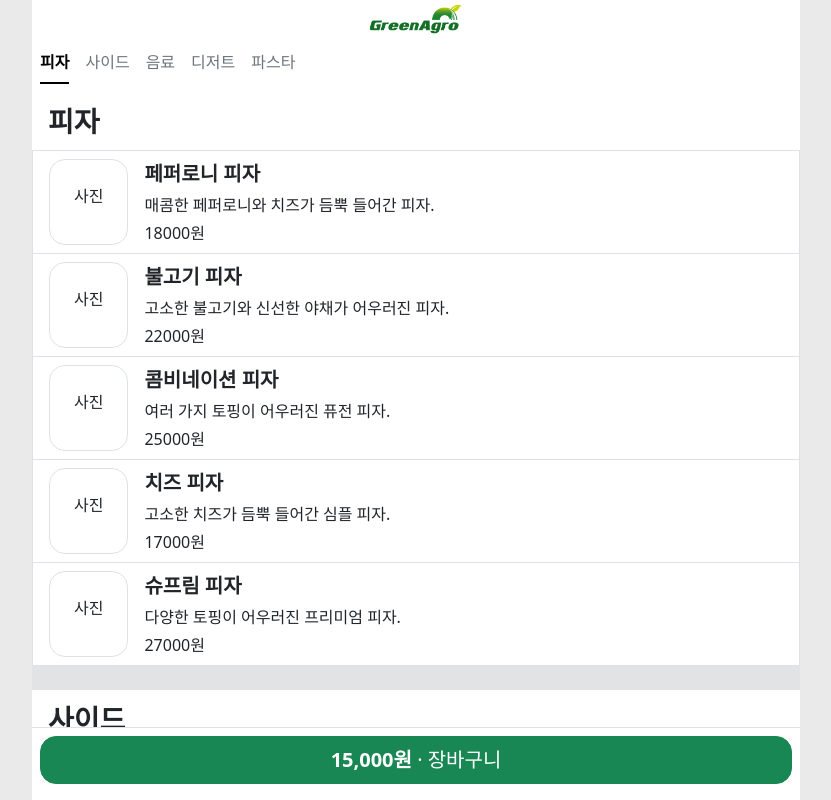
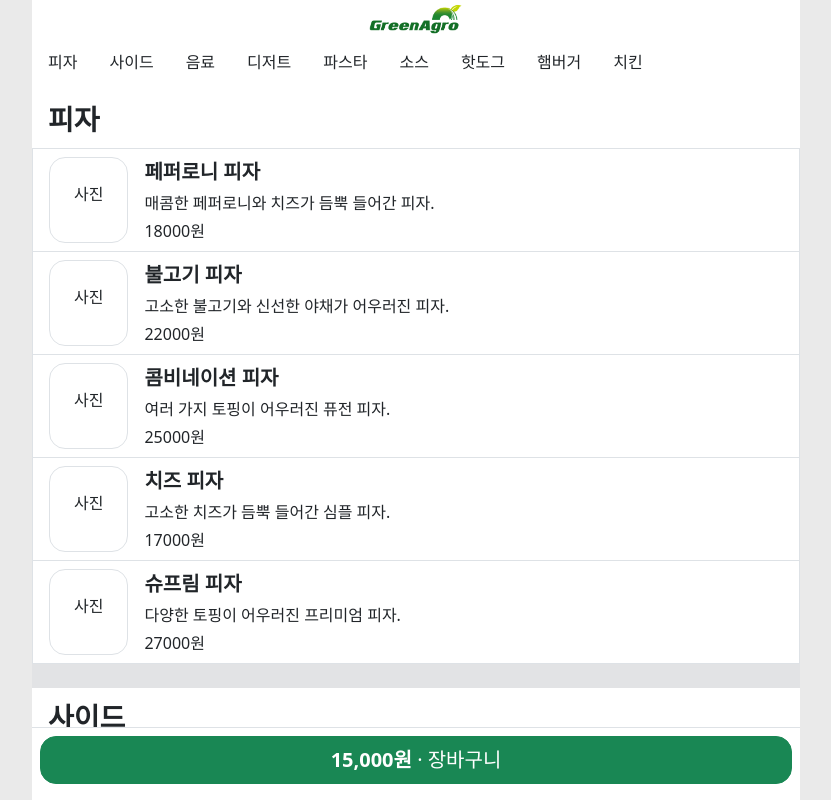
Before and after one commit to jihyuuk/Mojong-V2-Client, a React (Create React App) app: page / in a window 1280 px wide. Shown: the whole page, without its empty margins (224-1055 px from the left). Built offline with nearby package versions, Linux system fonts and the light colour scheme.

Commit message:
#3 Refactor : 카테고리 기존 <Nav> 태그에서 <Stack> 태그로 변경함

```diff
--- a/src/pages/MainPage.js
+++ b/src/pages/MainPage.js
@@ -1,4 +1,4 @@
-import { Button, ListGroup, Nav } from 'react-bootstrap';
+import { Button, ListGroup, Nav, Stack } from 'react-bootstrap';
 import React from 'react';
 import menu from "./dummyData.json";
 
@@ -16,18 +16,15 @@ function MainPage() {
                     <img src="/로고2.png" alt="그린아그로 로고" style={{ maxWidth: "100px" }} />
                 </div>
 
-                {/* 카테고리 */}
-                <div className='overflow-auto p-2'>
-                <Nav variant="underline" className="d-flex flex-nowrap text-nowrap" defaultActiveKey="link-0">
+                {/* 카테고리 탭 */}
+                <Stack direction="horizontal" gap={3} className='overflow-x-auto text-nowrap p-2'>
                     {menu.categories.map((category, index) => {
-                        return(
-                                <Nav.Item key={index}>
-                                    <Nav.Link className='custom-nav-link' eventKey={`link-${index}`}>{category.categoryName}</Nav.Link>
-                                </Nav.Item>
+                        return (
+                            <div className="p-2">{category.categoryName}</div>
                         );
                     })}
-                    </Nav>
-                </div>
+                </Stack>
+
             </div>
 
             {/* 콘텐츠 */}
@@ -43,7 +40,7 @@ function MainPage() {
                             {category.items.map((item) => {
                                 return (
                                     <ListGroup.Item className='d-flex gap-3'>
-                                        <div className='p-4 border rounded-4'>
+                                        <div className='p-4 border rounded-4 text-nowrap'>
                                             사진
                                         </div>
                                         <div>
--- a/src/pages/dummyData.json
+++ b/src/pages/dummyData.json
@@ -199,6 +199,124 @@
                     "description": "신선한 해산물이 가득한 토마토소스 파스타."
                 }
             ]
+        },
+        {
+            "categoryName": "소스",
+            "items": [
+                {
+                    "name": "갈릭 디핑 소스",
+                    "photo": "https://example.com/garlic-dip.jpg",
+                    "price": 1000,
+                    "quantity": 20,
+                    "description": "고소한 마늘 향이 풍부한 갈릭 디핑 소스."
+                },
+                {
+                    "name": "스위트 칠리 소스",
+                    "photo": "https://example.com/sweet-chili.jpg",
+                    "price": 1500,
+                    "quantity": 15,
+                    "description": "달콤하고 매콤한 스위트 칠리 소스."
+                },
+                {
+                    "name": "랜치 소스",
+                    "photo": "https://example.com/ranch.jpg",
+                    "price": 1200,
+                    "quantity": 18,
+                    "description": "부드럽고 크리미한 랜치 소스."
+                },
+                {
+                    "name": "허니 머스타드",
+                    "photo": "https://example.com/honey-mustard.jpg",
+                    "price": 1300,
+                    "quantity": 12,
+                    "description": "달콤하고 부드러운 허니 머스타드 소스."
+                },
+                {
+                    "name": "바베큐 소스",
+                    "photo": "https://example.com/bbq-sauce.jpg",
+                    "price": 1400,
+                    "quantity": 10,
+                    "description": "진한 훈연향이 가득한 바베큐 소스."
+                }
+            ]
+        },
+        {
+            "categoryName": "핫도그",
+            "items": [
+                {
+                    "name": "클래식 핫도그",
+                    "photo": "https://example.com/classic-hotdog.jpg",
+                    "price": 5000,
+                    "quantity": 10,
+                    "description": "부드러운 번과 소시지가 조화로운 핫도그."
+                },
+                {
+                    "name": "치즈 핫도그",
+                    "photo": "https://example.com/cheese-hotdog.jpg",
+                    "price": 6000,
+                    "quantity": 8,
+                    "description": "체다 치즈가 듬뿍 들어간 핫도그."
+                },
+                {
+                    "name": "칠리 핫도그",
+                    "photo": "https://example.com/chili-hotdog.jpg",
+                    "price": 6500,
+                    "quantity": 7,
+                    "description": "매콤한 칠리 소스를 곁들인 핫도그."
+                },
+                {
+                    "name": "베이컨 랩 핫도그",
+                    "photo": "https://example.com/bacon-wrapped-hotdog.jpg",
+                    "price": 7000,
+                    "quantity": 6,
+                    "description": "베이컨을 감싼 풍미 가득한 핫도그."
+                },
+                {
+                    "name": "콘도그",
+                    "photo": "https://example.com/corn-dog.jpg",
+                    "price": 5500,
+                    "quantity": 9,
+                    "description": "달콤한 옥수수 반죽으로 튀긴 콘도그."
+                }
+            ]
+        },
+        {
+            "categoryName": "햄버거",
+            "items": [
+                {
+                    "name": "불고기 버거",
+                    "photo": "https://example.com/bulgogi-burger.jpg",
+                    "price": 5500,
+                    "quantity": 10,
+                    "description": "달콤한 불고기 소스로 맛을 낸 클래식 불고기 버거."
+                },
+                {
+                    "name": "치즈 버거",
+                    "photo": "https://example.com/cheese-burger.jpg",
+                    "price": 6000,
+                    "quantity": 8,
+                    "description": "고소한 치즈가 들어간 풍미 가득한 치즈 버거."
+                }
+            ]
+        },
+        {
+            "categoryName": "치킨",
+            "items": [
+                {
+                    "name": "후라이드 치킨",
+                    "photo": "https://example.com/fried-chicken.jpg",
+                    "price": 17000,
+                    "quantity": 5,
+                    "description": "바삭하고 촉촉한 전통 후라이드 치킨."
+                },
+                {
+                    "name": "양념 치킨",
+                    "photo": "https://example.com/spicy-chicken.jpg",
+                    "price": 18000,
+                    "quantity": 5,
+                    "description": "달콤하고 매콤한 특제 소스로 버무린 양념 치킨."
                 }
             ]
         }
+    ]
+}
```
Lines whose indentation alone changed are shown as unchanged.
